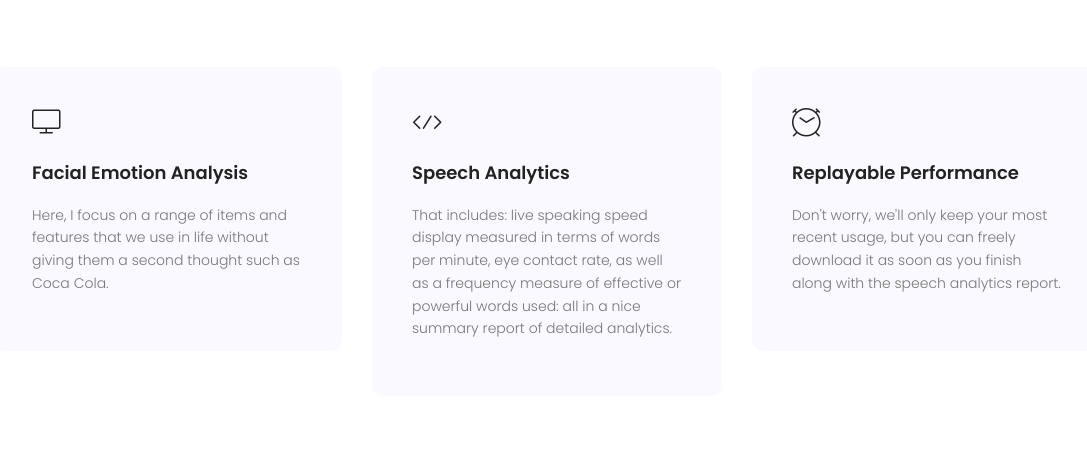
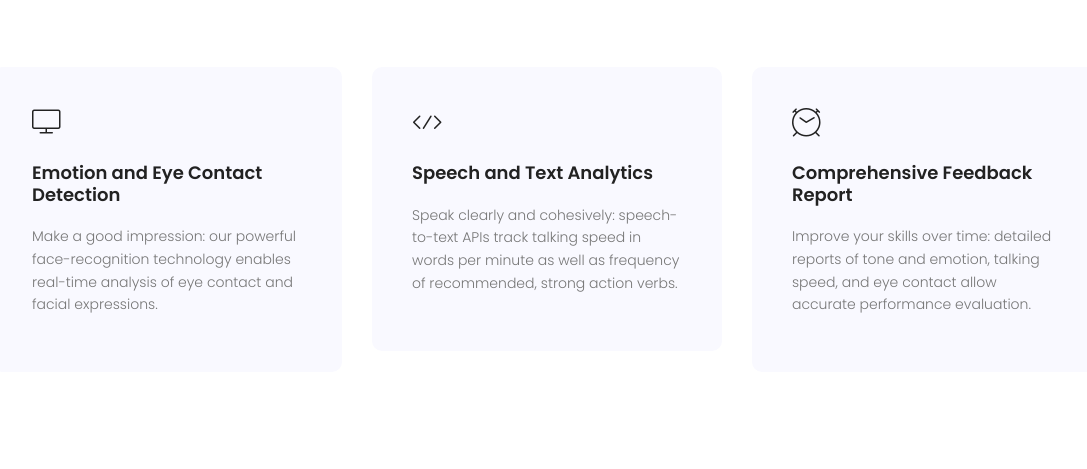
Before and after one commit to irenexychen/ht6-interview-helper, a Flask app: page / in a window 1280 px wide. Shown: the part 846-1315 px from the top of the page, without its empty margins (93-1180 px from the left). Run offline with Flask 2, Linux system fonts and the light colour scheme; some libraries are stand-ins or nearby versions.

Commit message:
wrote the 3 short descriptions

```diff
--- a/basic-flask-app/templates/index.html
+++ b/basic-flask-app/templates/index.html
@@ -85,21 +85,21 @@
 							<div class="single-feature">
 								<span class="lnr lnr-screen"></span>
 								<h4>
-									Facial Emotion Analysis
+									Emotion and Eye Contact Detection
 								</h4>
 								<p>
-									Here, I focus on a range of items and features that we use in life without giving them a second thought such as Coca Cola.
-								</p>
+									Make a good impression: our powerful face-recognition technology enables real-time analysis of eye contact and facial expressions.
+									</p>
 							</div>
 						</div>
 						<div class="col-lg-4">
 							<div class="single-feature">
 								<span class="lnr lnr-code"></span>
 								<h4>
-									Speech Analytics
+									Speech and Text Analytics
 								</h4>
 								<p>
-									That includes: live speaking speed display measured in terms of words per minute, eye contact rate, as well as a frequency measure of effective or powerful words used: all in a nice summary report of detailed analytics.
+									Speak clearly and cohesively: speech-to-text APIs track talking speed in words per minute as well as frequency of recommended, strong action verbs.
 								</p>
 							</div>
 						</div>
@@ -107,11 +107,12 @@
 							<div class="single-feature">
 								<span class="lnr lnr-clock"></span>
 								<h4>
-									Replayable Performance
+									Comprehensive Feedback Report
 								</h4>
 								<p>
-									Don't worry, we'll only keep your most recent usage, but you can freely download it as soon as you finish along with the speech analytics report.
-								</p>
+									Improve your skills over time: detailed reports of tone and emotion, talking speed, and eye contact allow accurate performance evaluation.
+
+										</p>
 							</div>
 						</div>
 					</div>
```
